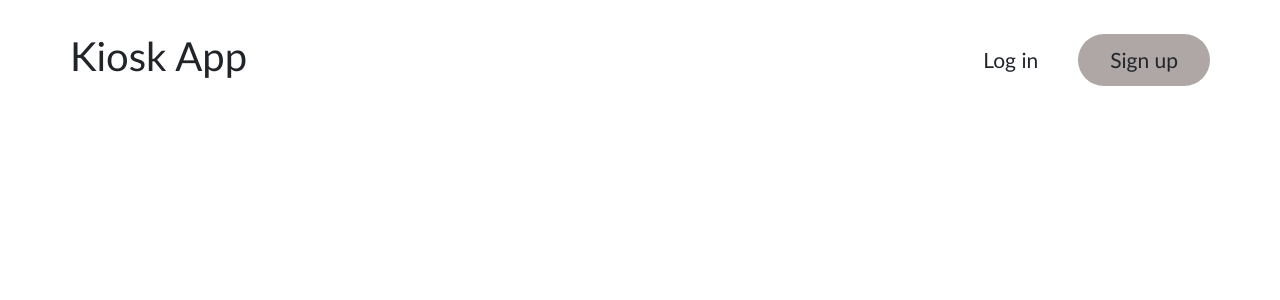
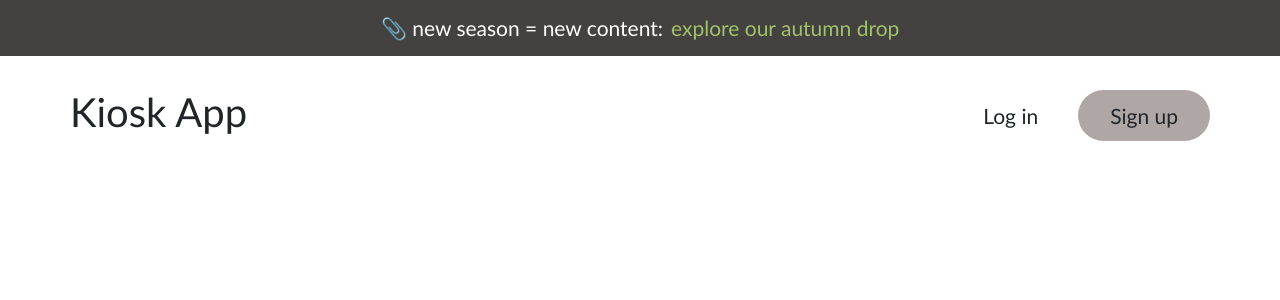
Before and after one commit to podanenko826/kiosk-app, a Next.js app: page / in a window 1280 px wide. Shown: the top 300 px of the page. Built offline with nearby package versions, Linux system fonts and the light colour scheme.

Commit message:
Build PromoBar

```diff
--- a/src/app/layout.tsx
+++ b/src/app/layout.tsx
@@ -3,6 +3,7 @@ import { Geist, Geist_Mono } from "next/font/google";
 import "./globals.css";
 
 import  "bootstrap/dist/css/bootstrap.min.css"
+import PromoBar from "@/components/PromoBar";
 
 const geistSans = Geist({
   variable: "--font-geist-sans",
@@ -27,6 +28,7 @@ export default function RootLayout({
   return (
     <html lang="en">
       <body className={`${geistSans.variable} ${geistMono.variable}`}>
+        <PromoBar />
         {children}
       </body>
     </html>
--- /dev/null
+++ b/src/components/PromoBar.module.css
@@ -0,0 +1,35 @@
+#promoBar {
+    display: flex;
+    flex-direction: column;
+    justify-content: center;
+    align-items: center;
+
+    width: 100%;
+
+    padding: 8px 0;
+    column-gap: 8px;
+
+    line-height: 20px;
+
+    background: rgb(68, 65, 65);
+
+    font-size: 16px;
+}
+
+@media (min-width: 768px) {
+    #promoBar {
+        font-size: 21px;
+        padding: 12px 0;
+        line-height: unset;
+    }
+}
+
+#promoBar > p {
+    margin: 0;
+
+    color: white;
+}
+
+#announcementDesc {
+    color: rgb(161, 194, 104) !important;
+}
--- /dev/null
+++ b/src/components/PromoBar.tsx
@@ -0,0 +1,14 @@
+import React from 'react'
+
+import styles from './PromoBar.module.css';
+
+const PromoBar = () => {
+  return (
+    <div className='flex-md-row' id={styles.promoBar}>
+        <p id={styles.announcementTitle}>📎 new season = new content: </p>
+        <p id={styles.announcementDesc}>explore our autumn drop</p>
+    </div>
+  )
+}
+
+export default PromoBar
```
